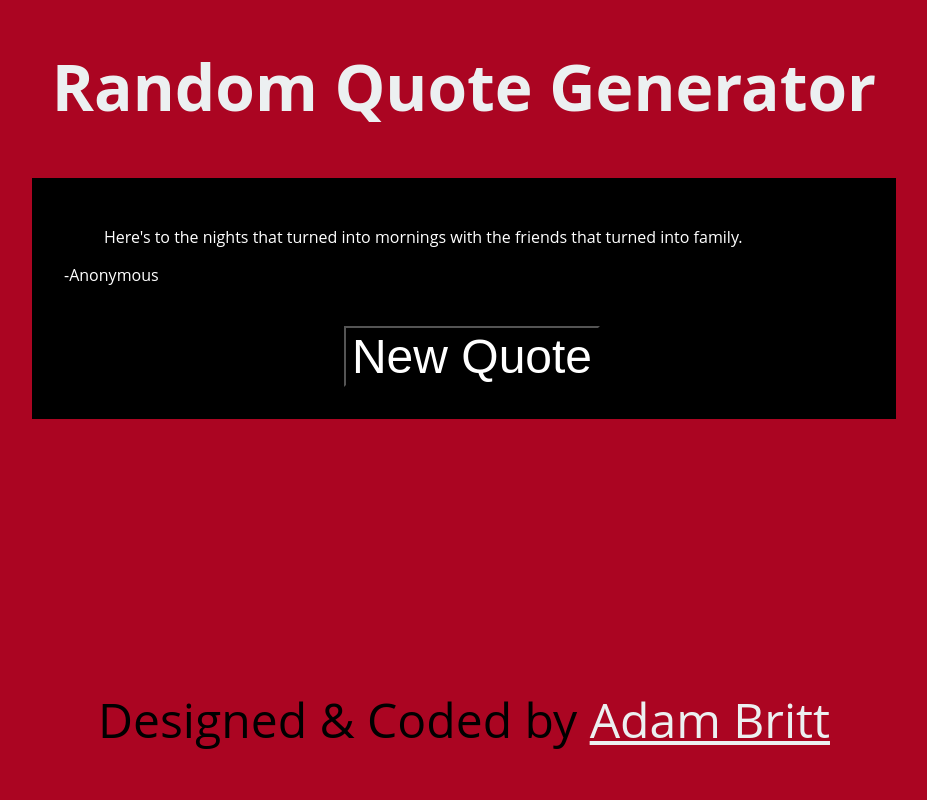
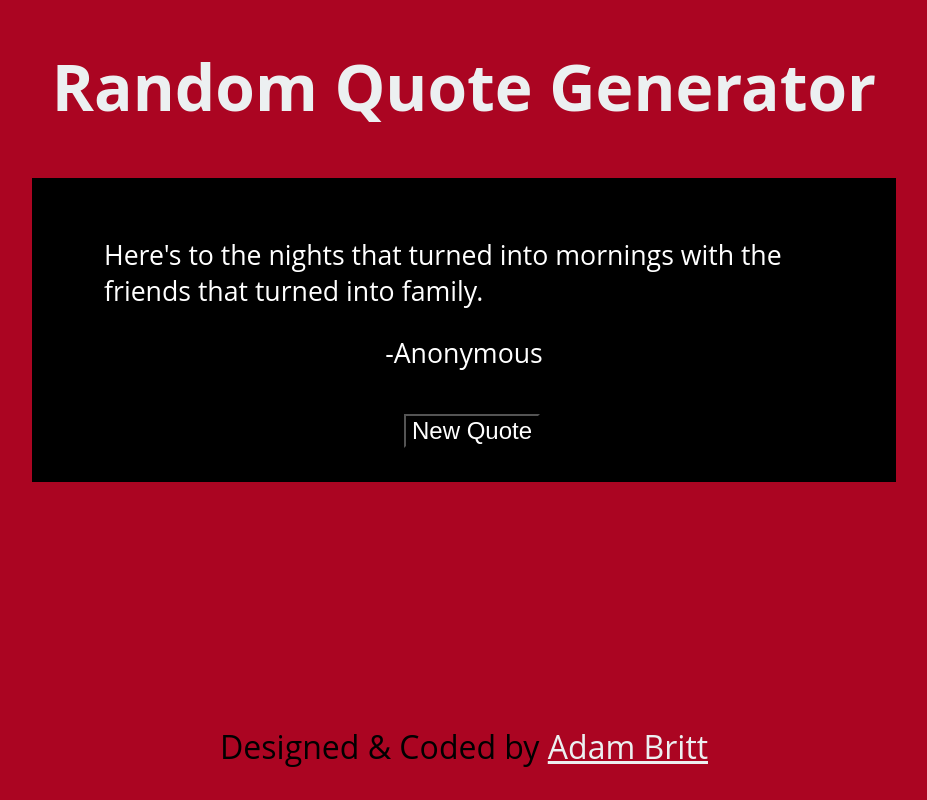
Before and after one commit to adam-britt/quote-gen, a plain HTML site: page index.html in a window 1280 px wide. Shown: the whole page, without its empty margins (184-1111 px from the left). Drawn offline with Linux system fonts and the light colour scheme.

Commit message:
Adjusted relative font sizes

```diff
--- a/script.js
+++ b/script.js
@@ -1,9 +1,3 @@
-/* $(document).ready(function() {
-	$(function () {
-		$('[data-toggle="tooltip"]').tooltip()
-	});
-}); */
-
 // Store 20 quotes in an array
 var quotes = [
 	{content: "Those who can make you believe absurdities can make you commit atrocities.", source: "-Voltair"},
--- a/styles.css
+++ b/styles.css
@@ -26,9 +26,10 @@ footer, a:hover {
 	margin: auto;
 	padding: 2rem;
 	max-width: 50rem;
+	font-size: 20pt;
 }
 .quote-text {
-	font-size: 2rem;
+	font-size: 50pt;
 }
 .quote-source {
 	width: 100%;
@@ -50,18 +51,22 @@ footer, a:hover {
 .btn-primary {
 	background-color: black;
 	color: white;
-	font-size: 3rem;
+	font-size: 1.5rem;
 }
 .btn-primary:hover {
-	background-color: #ab0522;
-	color: white;
+	background-color: white;
+	color: black;
 }
 .credits {
 	position: fixed;
 	text-align: center;
 	bottom: 0;
 	width: 100%;
-	font-size: 3rem;
+	font-size: 2rem;
+}
+p {
+	width: 100%;
+	text-align: center;
 }
 
 
```
